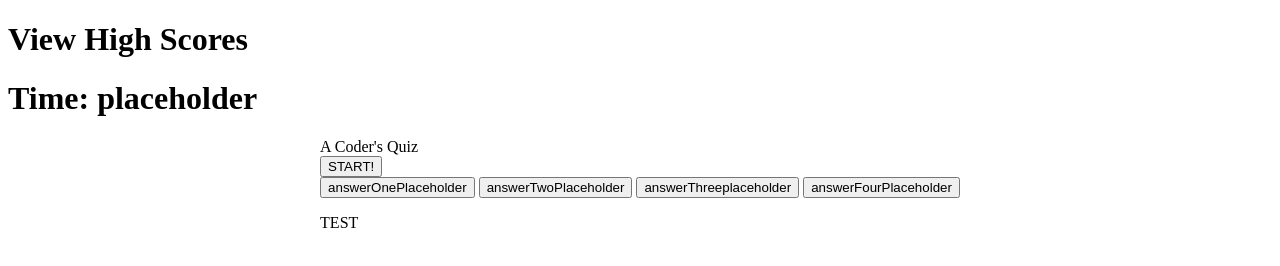
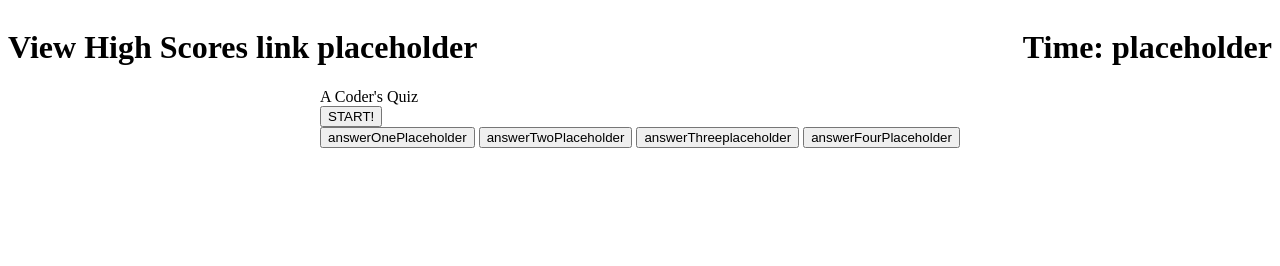
Before and after one commit to LujanSolo/coding-quiz, a plain HTML site: page index.html in a window 1280 px wide. Drawn offline with Linux system fonts and the light colour scheme.

Commit message:
added placeholders to header; initial css styles reset

```diff
--- a/assets/css/style.css
+++ b/assets/css/style.css
@@ -1,5 +1,15 @@
 * {
   box-sizing: border-box;
+}
+
+body {
+  display: flex;
+  flex-direction: column;
+}
+
+header {
+  display: flex;
+  justify-content: space-between;
 }
 
 main {
--- a/index.html
+++ b/index.html
@@ -9,7 +9,7 @@
 </head>
 <body>
   <header>
-    <h1>View High Scores</h1>
+    <h1>View High Scores link placeholder</h1>
     <h1>Time: placeholder</h1>
   </header>
 
@@ -24,7 +24,6 @@
           <button>answerThreeplaceholder</button>
           <button>answerFourPlaceholder</button>
         </div>
-<p>TEST</p>
       </div>
     </section>
   </main>
```
